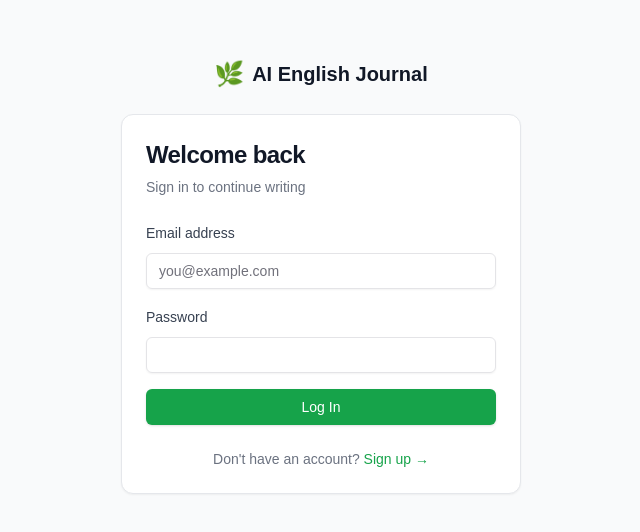
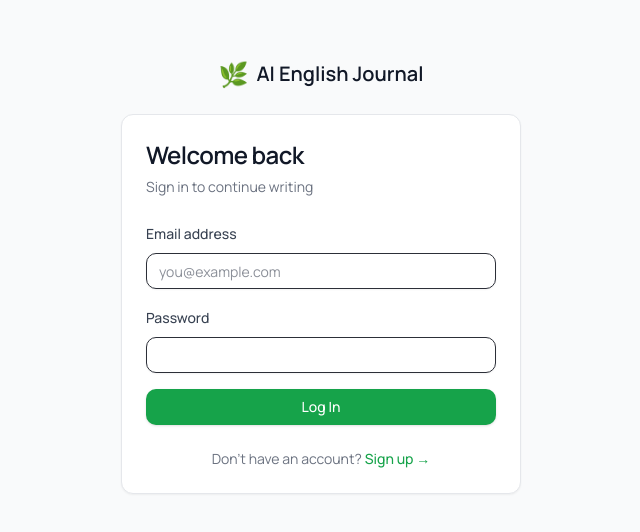
Before and after one commit to HtetLin27/vct-ai-english-journal, a Next.js app: page /login in a window 1280 px wide. Shown: the part 124-656 px from the top of the page, without its empty margins (319-959 px from the left). Built offline with nearby package versions, Linux system fonts and the light colour scheme.

Commit message:
redesign layout,font and color

```diff
--- a/app/(app)/layout.tsx
+++ b/app/(app)/layout.tsx
@@ -13,9 +13,9 @@
   const userEmail = session?.user.email ?? null
 
   return (
-    <div className="min-h-screen bg-gray-50">
+    <div className="min-h-screen bg-background text-text-body">
       <Navbar userEmail={userEmail} />
-      <main className="mx-auto max-w-3xl px-4 py-8 pb-24 md:pb-8">
+      <main className="mx-auto max-w-5xl px-4 py-8 pb-24 md:pb-8">
         {children}
       </main>
     </div>
--- a/app/globals.css
+++ b/app/globals.css
@@ -2,83 +2,58 @@
 @tailwind components;
 @tailwind utilities;
 
-body {
-  font-family: Arial, Helvetica, sans-serif;
-}
-
-@layer utilities {
-  .text-balance {
-    text-wrap: balance;
-  }
-}
-
 @layer base {
   :root {
-    --background: oklch(1 0 0);
-    --foreground: oklch(0.141 0.005 285.823);
-    --card: oklch(1 0 0);
-    --card-foreground: oklch(0.141 0.005 285.823);
-    --popover: oklch(1 0 0);
-    --popover-foreground: oklch(0.141 0.005 285.823);
-    --primary: oklch(0.627 0.194 149.214);
-    --primary-foreground: oklch(1 0 0);
-    --secondary: oklch(0.967 0.001 286.375);
-    --secondary-foreground: oklch(0.21 0.006 285.885);
-    --muted: oklch(0.967 0.001 286.375);
-    --muted-foreground: oklch(0.552 0.016 285.938);
-    --accent: oklch(0.967 0.001 286.375);
-    --accent-foreground: oklch(0.21 0.006 285.885);
-    --destructive: oklch(0.577 0.245 27.325);
-    --border: oklch(0.92 0.004 286.32);
-    --input: oklch(0.92 0.004 286.32);
-    --ring: oklch(0.627 0.194 149.214);
-    --chart-1: oklch(0.871 0.006 286.286);
-    --chart-2: oklch(0.552 0.016 285.938);
-    --chart-3: oklch(0.442 0.017 285.786);
-    --chart-4: oklch(0.37 0.013 285.805);
-    --chart-5: oklch(0.274 0.006 286.033);
-    --radius: 0.5rem;
-    --sidebar: oklch(0.985 0 0);
-    --sidebar-foreground: oklch(0.141 0.005 285.823);
-    --sidebar-primary: oklch(0.21 0.006 285.885);
-    --sidebar-primary-foreground: oklch(0.985 0 0);
-    --sidebar-accent: oklch(0.967 0.001 286.375);
-    --sidebar-accent-foreground: oklch(0.21 0.006 285.885);
-    --sidebar-border: oklch(0.92 0.004 286.32);
-    --sidebar-ring: oklch(0.705 0.015 286.067);
+    /* Surfaces & text — derived from UI_SPEC §2.1 */
+    --background: #16181C;        /* ink */
+    --foreground: #F2F3F5;        /* text-primary */
+    --card: #1E2026;
+    --card-foreground: #F2F3F5;
+    --popover: #1E2026;
+    --popover-foreground: #F2F3F5;
+
+    /* Primary = mint */
+    --primary: #5EE39B;
+    --primary-foreground: #0A1A12;
+
+    --secondary: #2C2F38;
+    --secondary-foreground: #F2F3F5;
+    --muted: #2C2F38;
+    --muted-foreground: #8B8F98;
+    --accent: #1F3D2E;
+    --accent-foreground: #5EE39B;
+
+    --destructive: #FF6B4A;
+    --destructive-foreground: #F2F3F5;
+
+    --border: #2C2F38;
+    --input: #2C2F38;
+    --ring: #5EE39B;
+
+    --radius: 0.75rem;
   }
+
+  /* No light theme — :root is already dark-first; .dark is a noop alias */
   .dark {
-    --background: oklch(0.141 0.005 285.823);
-    --foreground: oklch(0.985 0 0);
-    --card: oklch(0.21 0.006 285.885);
-    --card-foreground: oklch(0.985 0 0);
-    --popover: oklch(0.21 0.006 285.885);
-    --popover-foreground: oklch(0.985 0 0);
-    --primary: oklch(0.696 0.198 149.521);
-    --primary-foreground: oklch(0.141 0.005 285.823);
-    --secondary: oklch(0.274 0.006 286.033);
-    --secondary-foreground: oklch(0.985 0 0);
-    --muted: oklch(0.274 0.006 286.033);
-    --muted-foreground: oklch(0.705 0.015 286.067);
-    --accent: oklch(0.274 0.006 286.033);
-    --accent-foreground: oklch(0.985 0 0);
-    --destructive: oklch(0.704 0.191 22.216);
-    --border: oklch(1 0 0 / 10%);
-    --input: oklch(1 0 0 / 15%);
-    --ring: oklch(0.552 0.016 285.938);
-    --chart-1: oklch(0.871 0.006 286.286);
-    --chart-2: oklch(0.552 0.016 285.938);
-    --chart-3: oklch(0.442 0.017 285.786);
-    --chart-4: oklch(0.37 0.013 285.805);
-    --chart-5: oklch(0.274 0.006 286.033);
-    --sidebar: oklch(0.21 0.006 285.885);
-    --sidebar-foreground: oklch(0.985 0 0);
-    --sidebar-primary: oklch(0.488 0.243 264.376);
-    --sidebar-primary-foreground: oklch(0.985 0 0);
-    --sidebar-accent: oklch(0.274 0.006 286.033);
-    --sidebar-accent-foreground: oklch(0.985 0 0);
-    --sidebar-border: oklch(1 0 0 / 10%);
-    --sidebar-ring: oklch(0.552 0.016 285.938);
+    --background: #16181C;
+    --foreground: #F2F3F5;
+    --card: #1E2026;
+    --card-foreground: #F2F3F5;
+    --popover: #1E2026;
+    --popover-foreground: #F2F3F5;
+    --primary: #5EE39B;
+    --primary-foreground: #0A1A12;
+    --secondary: #2C2F38;
+    --secondary-foreground: #F2F3F5;
+    --muted: #2C2F38;
+    --muted-foreground: #8B8F98;
+    --accent: #1F3D2E;
+    --accent-foreground: #5EE39B;
+    --destructive: #FF6B4A;
+    --destructive-foreground: #F2F3F5;
+    --border: #2C2F38;
+    --input: #2C2F38;
+    --ring: #5EE39B;
   }
 }
 
@@ -86,7 +61,65 @@
   * {
     @apply border-border;
   }
+  html,
   body {
-    @apply bg-background text-foreground;
+    background-color: #16181C;
+    color: #F2F3F5;
+    font-family: var(--font-body), system-ui, -apple-system, "Segoe UI", sans-serif;
+  }
+  h1, h2, h3, h4 {
+    font-family: var(--font-display), system-ui, sans-serif;
+    font-weight: 600;
+    color: #F2F3F5;
   }
 }
+
+@layer utilities {
+  .text-balance {
+    text-wrap: balance;
+  }
+
+  /* Journal body text — readable line height for English + Myanmar combining marks */
+  .journal-body {
+    font-family: var(--font-body), system-ui, sans-serif;
+    font-size: 16px;
+    line-height: 1.75;
+    color: #D8DAE0;
+  }
+
+  /* Mistake highlight in journal body (UI_SPEC §2.3) */
+  .mistake-highlight {
+    background-color: #3D2218;
+    border-bottom: 2px solid #FF6B4A;
+    padding: 0 2px;
+    border-radius: 2px;
+  }
+
+  /* Margin / annotation grid — desktop two-column with 3px coral divider */
+  .annotation-grid {
+    display: grid;
+    grid-template-columns: 1fr;
+    gap: 24px;
+    align-items: start;
+  }
+  @media (min-width: 768px) {
+    .annotation-grid {
+      grid-template-columns: 1.3fr 3px 1fr;
+    }
+  }
+  .annotation-divider {
+    display: none;
+    background-color: #FF6B4A;
+    width: 3px;
+    align-self: stretch;
+    border-radius: 2px;
+  }
+  @media (min-width: 768px) {
+    .annotation-divider {
+      display: block;
+    }
+  }
+  .annotation-divider-gradient {
+    background-image: linear-gradient(180deg, #5EE39B 0%, #FF6B4A 100%);
+  }
+}
--- a/app/layout.tsx
+++ b/app/layout.tsx
@@ -1,21 +1,24 @@
 import type { Metadata } from "next";
-import localFont from "next/font/local";
+import { Bricolage_Grotesque, Manrope } from "next/font/google";
 import "./globals.css";
 
-const geistSans = localFont({
-  src: "./fonts/GeistVF.woff",
-  variable: "--font-geist-sans",
-  weight: "100 900",
+const bricolageGrotesque = Bricolage_Grotesque({
+  subsets: ["latin"],
+  weight: ["500", "600", "700"],
+  variable: "--font-display",
+  display: "swap",
 });
-const geistMono = localFont({
-  src: "./fonts/GeistMonoVF.woff",
-  variable: "--font-geist-mono",
-  weight: "100 900",
+
+const manrope = Manrope({
+  subsets: ["latin"],
+  weight: ["400", "500", "600"],
+  variable: "--font-body",
+  display: "swap",
 });
 
 export const metadata: Metadata = {
-  title: "Create Next App",
-  description: "Generated by create next app",
+  title: "AI English Journal",
+  description: "A private journaling app for Myanmar English learners.",
 };
 
 export default function RootLayout({
@@ -24,9 +27,9 @@
   children: React.ReactNode;
 }>) {
   return (
-    <html lang="en">
+    <html lang="en" className="dark">
       <body
-        className={`${geistSans.variable} ${geistMono.variable} antialiased`}
+        className={`${bricolageGrotesque.variable} ${manrope.variable} font-sans antialiased bg-background text-text-primary`}
       >
         {children}
       </body>
--- a/components/journal/delete-entry-button.tsx
+++ b/components/journal/delete-entry-button.tsx
@@ -50,7 +50,7 @@
       <AlertDialogTrigger asChild>
         <Button
           variant="outline"
-          className="border-red-200 text-red-600 hover:bg-red-50 hover:text-red-700"
+          className="border-border bg-surface text-coral-light hover:bg-mistake-bg hover:text-coral-light hover:border-coral"
         >
           🗑 Delete
         </Button>
@@ -65,7 +65,7 @@
         {error && (
           <div
             role="alert"
-            className="rounded-md border border-red-200 bg-red-50 px-3 py-2 text-sm text-red-600"
+            className="rounded-md border border-coral bg-mistake-bg px-3 py-2 text-sm text-coral-light"
           >
             {error}
           </div>
@@ -78,7 +78,7 @@
               handleConfirm()
             }}
             disabled={deleting}
-            className="bg-red-600 text-white hover:bg-red-700"
+            className="bg-coral text-mistake-bg hover:bg-coral-light"
           >
             {deleting ? "Deleting…" : "Delete"}
           </AlertDialogAction>
--- a/tailwind.config.ts
+++ b/tailwind.config.ts
@@ -9,8 +9,43 @@
   ],
   theme: {
     extend: {
+      fontFamily: {
+        display: ["var(--font-display)", "system-ui", "sans-serif"],
+        sans: ["var(--font-body)", "system-ui", "sans-serif"],
+        body: ["var(--font-body)", "system-ui", "sans-serif"],
+      },
       colors: {
-        background: "var(--background)",
+        // Surfaces & borders (UI_SPEC §2.1)
+        background: "#16181C",
+        surface: "#1E2026",
+        "surface-elevated": "#22252C",
+        border: "#2C2F38",
+
+        // Text
+        "text-primary": "#F2F3F5",
+        "text-body": "#D8DAE0",
+        "text-secondary": "#8B8F98",
+        "text-secondary-strong": "#9A9DA6",
+        "text-tertiary": "#6E7280",
+        "myanmar-text": "#C99A82",
+
+        // Mint (success / correction)
+        mint: "#5EE39B",
+        "mint-dark": "#3DDC84",
+        "mint-on": "#0A1A12",
+        "mood-bg": "#1F3D2E",
+
+        // Coral (error / attention)
+        coral: "#FF6B4A",
+        "coral-light": "#FF8A6E",
+        "mistake-bg": "#3D2218",
+
+        // Suggestion card
+        "suggestion-bg": "#142420",
+        "suggestion-border": "#234032",
+
+        // shadcn primitives — kept so existing UI components keep compiling.
+        // Values map onto the new dark palette via globals.css :root vars.
         foreground: "var(--foreground)",
         card: {
           DEFAULT: "var(--card)",
@@ -37,7 +72,6 @@
           foreground: "var(--accent-foreground)",
         },
         destructive: "var(--destructive)",
-        border: "var(--border)",
         input: "var(--input)",
         ring: "var(--ring)",
       },
```
Also changed, not shown: app/(app)/journal/[id]/page.tsx (+22 -20 lines), components/ai/ai-feedback-panel.tsx (+69 -66 lines), components/ai/correction-card.tsx (+21 -9 lines), components/ai/suggestion-card.tsx (+36 -16 lines), components/journal/entry-reading-view.tsx (added, +92 -0 lines), 1 other file (tests, documents, lock files or other folders).
